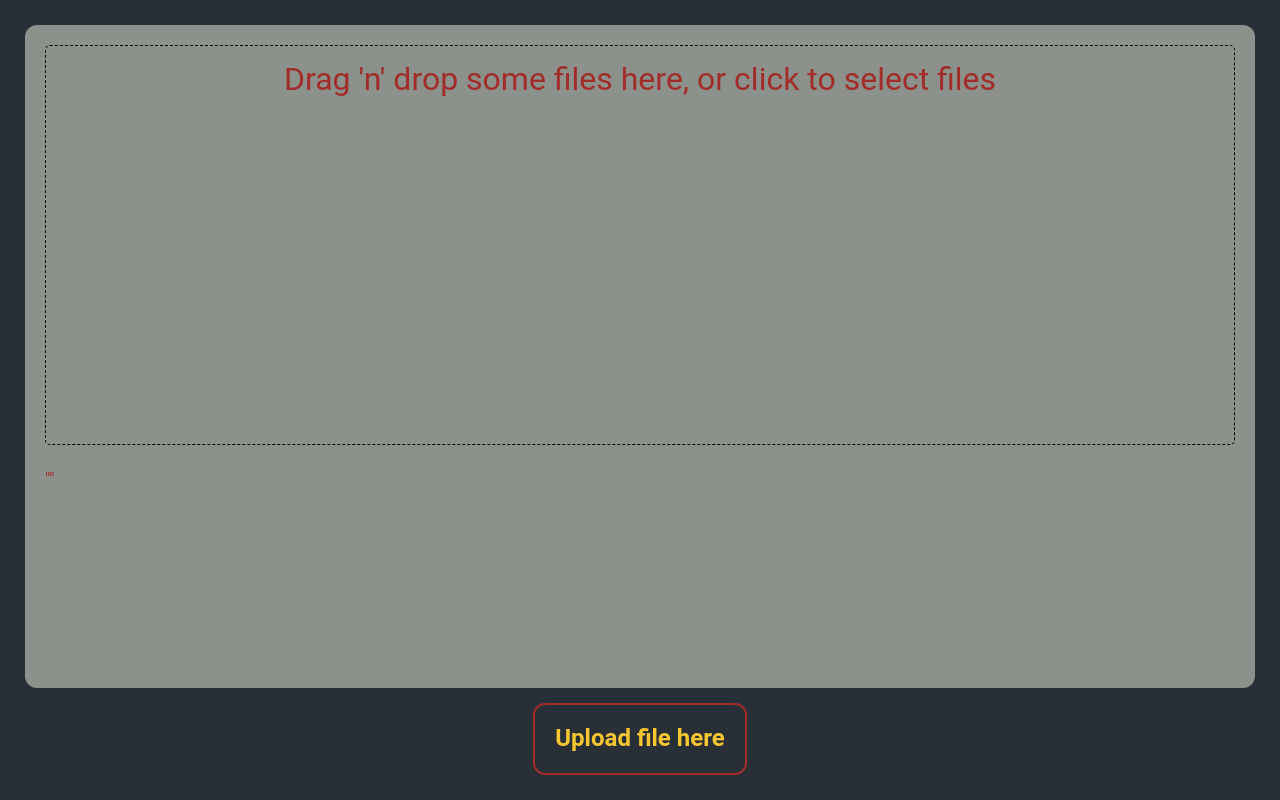
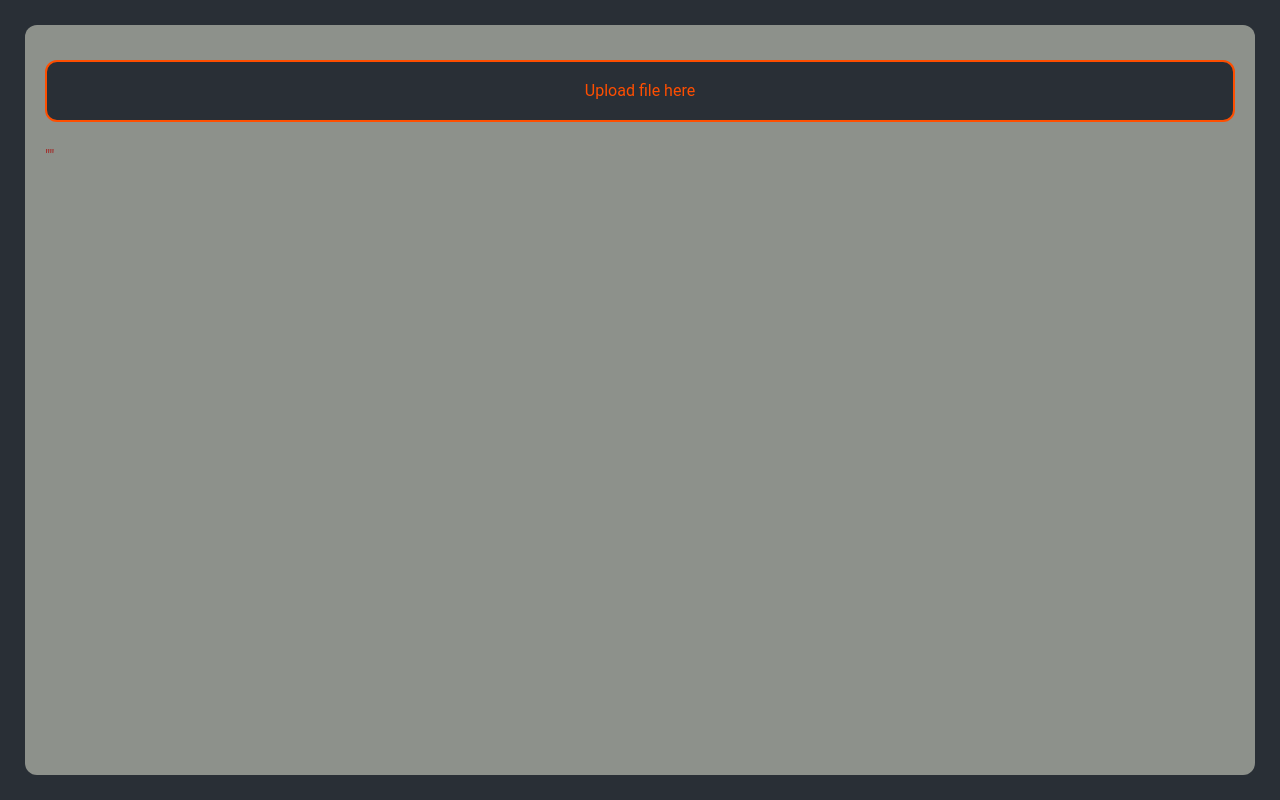
Before and after one commit to erom-dm/arena-stat-parser, a React (Create React App) app: page / in a window 1280 px wide. Built offline with nearby package versions, Linux system fonts and the light colour scheme; the HTML template or start-up script is replaced by a standard one.

Commit message:
Landing refactor

```diff
--- a/src/App.tsx
+++ b/src/App.tsx
@@ -1,13 +1,11 @@
 import React from "react";
 import "./App.css";
-import UploadArea from "./components/UploadArea";
 import Dashboard from "./components/Dashboard";
 
 function App() {
   return (
     <div className="main-wrap">
       <Dashboard />
-      <UploadArea />
     </div>
   );
 }
--- a/src/components/Dashboard.tsx
+++ b/src/components/Dashboard.tsx
@@ -1,7 +1,5 @@
-import React, { useCallback, useState } from "react";
-import { useDropzone } from "react-dropzone";
-import { parseData } from "../utils/parseData";
-import { arrayBufferToString } from "../utils/ArrayBuffer-StringHelper";
+import React, { useState } from "react";
+import UploadArea from "./UploadArea";
 
 export type dashboardProps = {
   className?: string;
@@ -10,36 +8,12 @@ export type dashboardProps = {
 const Dashboard: React.FC<dashboardProps> = (props) => {
   let [output, setOutput] = useState("");
 
-  // dropzone functionality
-  const onDrop = useCallback((acceptedFiles) => {
-    acceptedFiles.forEach((file: any) => {
-      //TBD
-      const reader = new FileReader();
-
-      reader.onabort = () => console.log("file reading was aborted");
-      reader.onerror = () => console.log("file reading has failed");
-      reader.onload = () => {
-        // Do whatever you want with the file contents
-        const binaryStr = reader.result;
-        // console.log(arrayBufferToString(binaryStr));
-        setOutput(parseData(arrayBufferToString(binaryStr)));
-      };
-      reader.readAsArrayBuffer(file);
-    });
-  }, []);
-  const { getRootProps, getInputProps } = useDropzone({ onDrop });
-
   return (
     <div className="dashboard">
-      <div {...getRootProps()} className={"dashboard__dropzone"}>
-        <input {...getInputProps()} />
-        <p>Drag 'n' drop some files here, or click to select files</p>
-      </div>
+      <UploadArea setOutput={setOutput} />
       <div className={"dashboard__output"}>{JSON.stringify(output)}</div>
     </div>
   );
-
-  return <div className="dashboard">Info goes here</div>;
 };
 
 export default Dashboard;
--- a/src/components/UploadArea.tsx
+++ b/src/components/UploadArea.tsx
@@ -1,13 +1,40 @@
-import React from "react";
+import React, { useCallback, useState } from "react";
+import { parseData } from "../utils/parseData";
+import { arrayBufferToString } from "../utils/ArrayBuffer-StringHelper";
+import { useDropzone } from "react-dropzone";
 
 export type landingProps = {
-  className?: string;
+  setOutput: any;
 };
 
-const UploadArea: React.FC<landingProps> = (props) => {
+const UploadArea: React.FC<landingProps> = ({ setOutput }) => {
+  const [text, setText] = useState("Upload file here");
+
+  const onDrop = useCallback(
+    (acceptedFiles) => {
+      acceptedFiles.forEach((file: any) => {
+        //TBD
+        const reader = new FileReader();
+
+        reader.onabort = () => setText("File reading was aborted");
+        reader.onerror = () => setText("File reading failed");
+        reader.onload = () => {
+          // Do whatever you want with the file contents
+          const binaryStr = reader.result;
+          // console.log(arrayBufferToString(binaryStr));
+          setOutput(parseData(arrayBufferToString(binaryStr)));
+          setText("File successfully uploaded");
+        };
+        reader.readAsArrayBuffer(file);
+      });
+    },
+    [setOutput]
+  );
+  const { getRootProps, getInputProps } = useDropzone({ onDrop });
   return (
-    <div className="upload-area">
-      <h2>Upload file here</h2>
+    <div {...getRootProps()} className="upload-area">
+      <input {...getInputProps()} />
+      <p>{text}</p>
     </div>
   );
 };
--- a/src/styles/_dashboard.scss
+++ b/src/styles/_dashboard.scss
@@ -7,15 +7,6 @@
   width: 100%;
   color: $auburn;
 
-  &__dropzone {
-    text-align: center;
-    padding: 15px;
-    height: 400px;
-    border: 1px dashed black;
-    border-radius: 5px;
-    font-size: 2rem;
-  }
-
   &__output {
     margin: 25px 0 0;
   }
--- a/src/styles/_upload-area.scss
+++ b/src/styles/_upload-area.scss
@@ -5,6 +5,8 @@
   bottom: 0;
   padding: 20px;
   border-radius: $br;
-  border: 2px solid $auburn;
+  border: 2px solid $orange;
+  color: $orange;
   background: $gunmetal;
+  text-align: center;
 }
```
